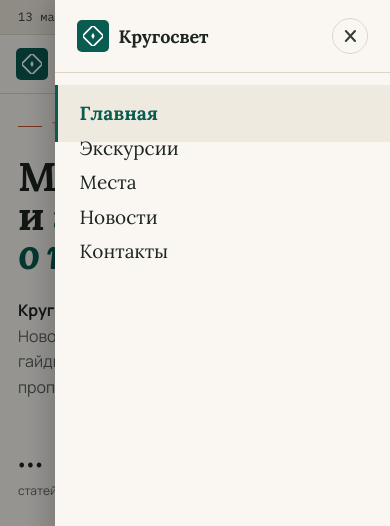
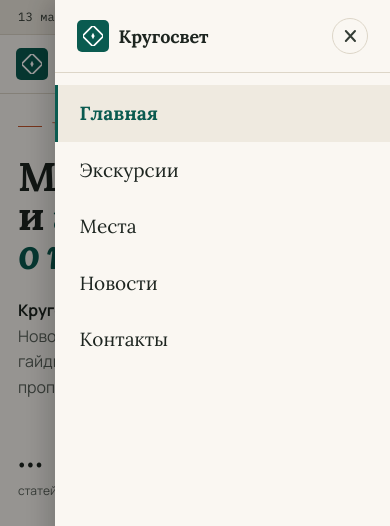
Before and after one commit to Magerko/krugosvet-travel-journal, a plain HTML site: page frontend/index.html in a window 390 px wide. Both pictures are taken after a click on the button 357 px from the left and 64 px from the top of the page. Shown: the top 526 px of the page. Drawn offline with Linux system fonts and the light colour scheme; no server answers.

Commit message:
fix(mobile): пункты меню в drawer больше не наезжают друг на друга
В базовом стиле .site-nav a задан margin-bottom: -22px — это нужно
для подчёркивания активного пункта на десктопном горизонтальном меню
(чтобы линия лежала ровно на border шапки).

На мобиле этот negative margin не был сброшен, поэтому каждый пункт
в drawer наезжал сверху на следующий на 22px. Когда активный пункт
получил font-weight: 700, наложение стало особенно заметно.

Добавил margin: 0 в .site-nav--mobile a.

```diff
--- a/frontend/css/components.css
+++ b/frontend/css/components.css
@@ -240,6 +240,10 @@
 }
 .site-nav--mobile a {
     padding: 14px 22px;
+    /* Сбрасываем desktop-наследие: padding-bottom + margin-bottom -22px
+       нужны для подчёркивания активного пункта в горизонтальном меню.
+       На мобиле без сброса каждый пункт наезжает сверху на следующий. */
+    margin: 0;
     font-family: var(--font-serif);
     font-size: 19px;
     color: var(--ink);
```
